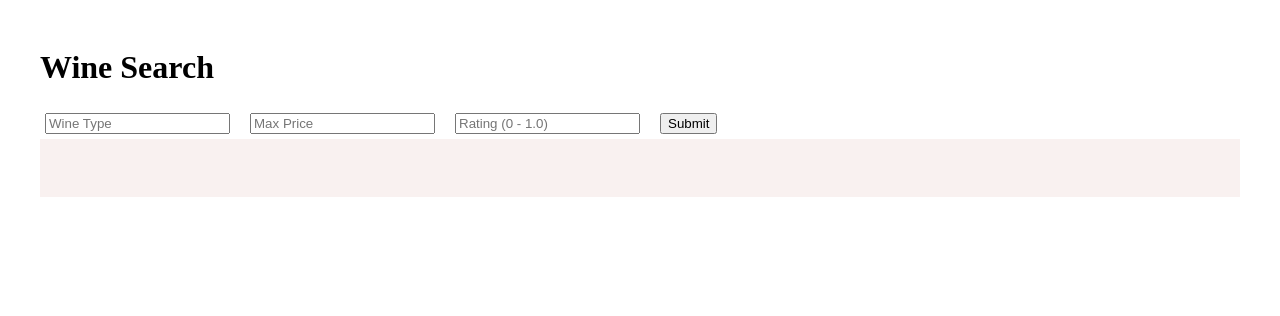
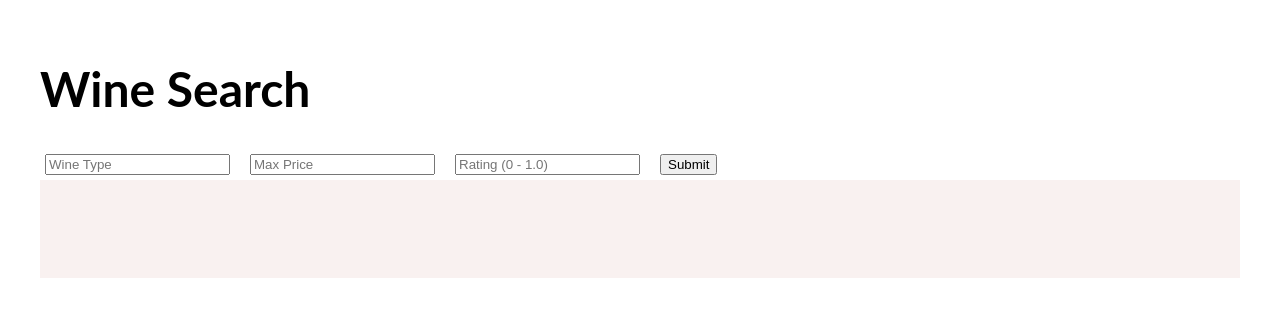
Before and after one commit to maaneesh/Recipes, a React (Vite) app: page / in a window 1280 px wide. Shown: the top 316 px of the page. Built offline with nearby package versions, Linux system fonts and the light colour scheme.

Commit message:
header font changed

```diff
--- a/src/components/Header.jsx
+++ b/src/components/Header.jsx
@@ -1,7 +1,9 @@
 import React from 'react'
 
 const headerStyle = {
+    fontFamily: 'Lato',
     width: '100%',
+    fontSize: '1.5rem',
 }
 
 function Header() {
--- a/src/components/WineDisplay.jsx
+++ b/src/components/WineDisplay.jsx
@@ -1,4 +1,4 @@
-import React from 'react'
+import React, { useState } from 'react'
 
 
 const recommendationsStyle = {
@@ -11,15 +11,31 @@ const recommendationsStyle = {
 const nameStyle = {
   fontSize: '2em',
   fontStyle: 'italic',
+  padding:'5px 5px',
+
 
 }
 const descriptionStyle = {
-  fontWeight:'normal' ,
+  fontFamily: "Lato",
+  fontSize: '1.2rem',
+  fontStyle: 'italic',
+
+  padding:'5px 5px',
+
 
 }
 const priceStyle = {
-  fontSize: '2em',
+  fontFamily: "Lato",
+  fontSize: '1.8em',
   fontWeight:'normal' ,
+  padding:'5px 5px',
+
+}
+const ratingStyle = {
+  fontFamily: "Lato",
+  fontSize: '1.5rem',
+  fontWeight:'normal' ,
+  padding:'5px 5px',
 
 }
 // const Title = styled.h1`
@@ -27,16 +43,14 @@ const priceStyle = {
 // `
 
 function WineDisplay({wine}) {
-
   // console.log(wine);
   return (
     <div style={recommendationsStyle}>
-
       <img src={wine.imageUrl}/>
       <div style={nameStyle}>{wine.title}</div>
       <div style={descriptionStyle}>{wine.description}</div>
       <div style={priceStyle}>{wine.price}</div>
-      <div>{wine.averageRating}</div>
+      <div style={ratingStyle}>{wine.averageRating}</div>
 
     </div>
   )
--- a/src/components/idex.css
+++ /dev/null
@@ -1,20 +0,0 @@
-@import url('https://fonts.googleapis.com/css2?family=Lato:ital,wght@0,100;0,400;0,700;1,100;1,400;1,700&family=Playfair+Display:ital,wght@0,400;0,600;1,400;1,600&family=Roboto:ital,wght@0,300;0,400;0,700;1,300;1,400;1,700&display=swap');
-
-* {
-    margin: 0;
-    padding: 0;
-    font-family: "Playfair";
-    color: #333;
-  }
-
-  html, body {
-    height: 100%;
-  }
-
-
-  #root {
-    height: 100%;
-    background-color:#f3f3f3;
-
-
-  }
--- /dev/null
+++ b/src/components/index.css
@@ -0,0 +1,19 @@
+@import url('https://fonts.googleapis.com/css2?family=Lato:ital,wght@0,100;0,300;0,400;0,700;1,100;1,300;1,400;1,700&family=Playfair+Display:ital,wght@0,400;0,600;1,400;1,600&family=Roboto:ital,wght@0,300;0,400;0,700;1,300;1,400;1,700&display=swap');
+* {
+    margin: 0;
+    padding: 0;
+    font-family: "Playfair";
+    color: #333;
+  }
+
+  html, body {
+    height: 100%;
+  }
+
+
+  #root {
+    height: 100%;
+    background-color:#f3f3f3;
+
+
+  }
```
